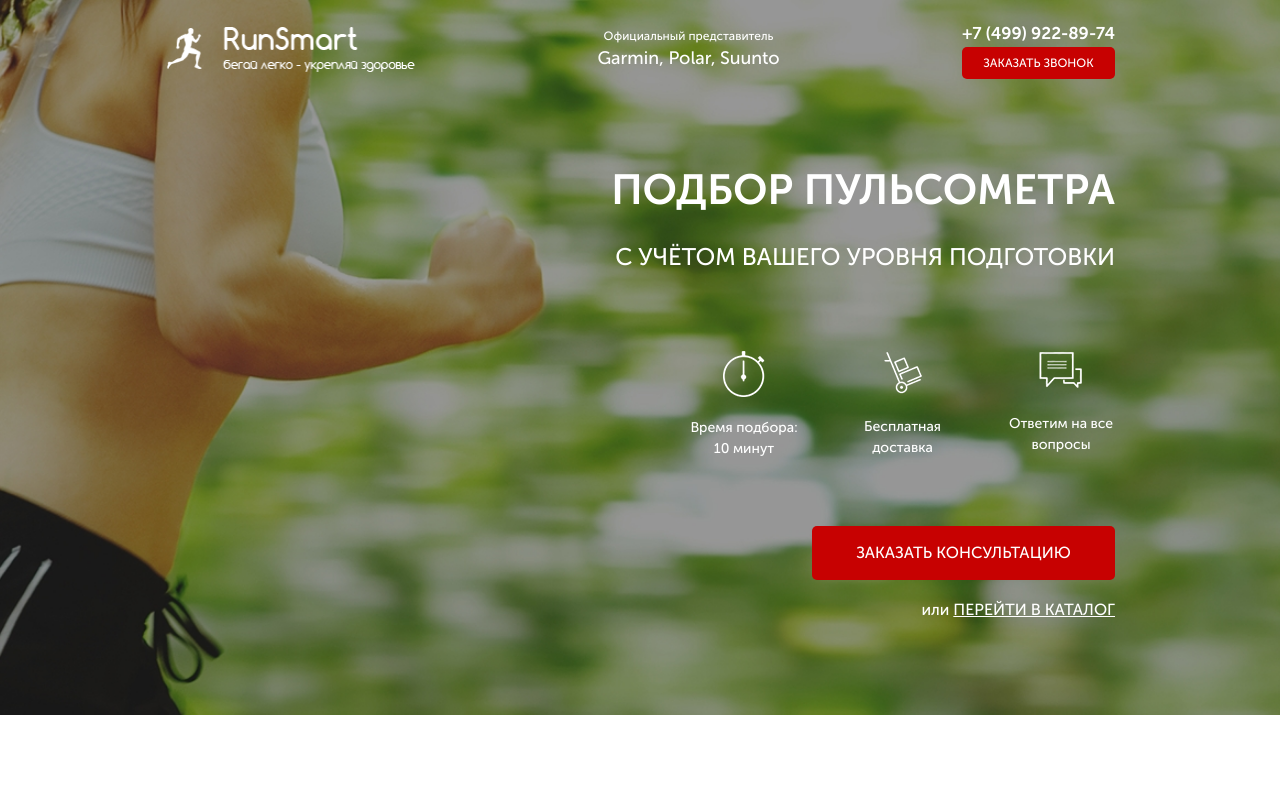
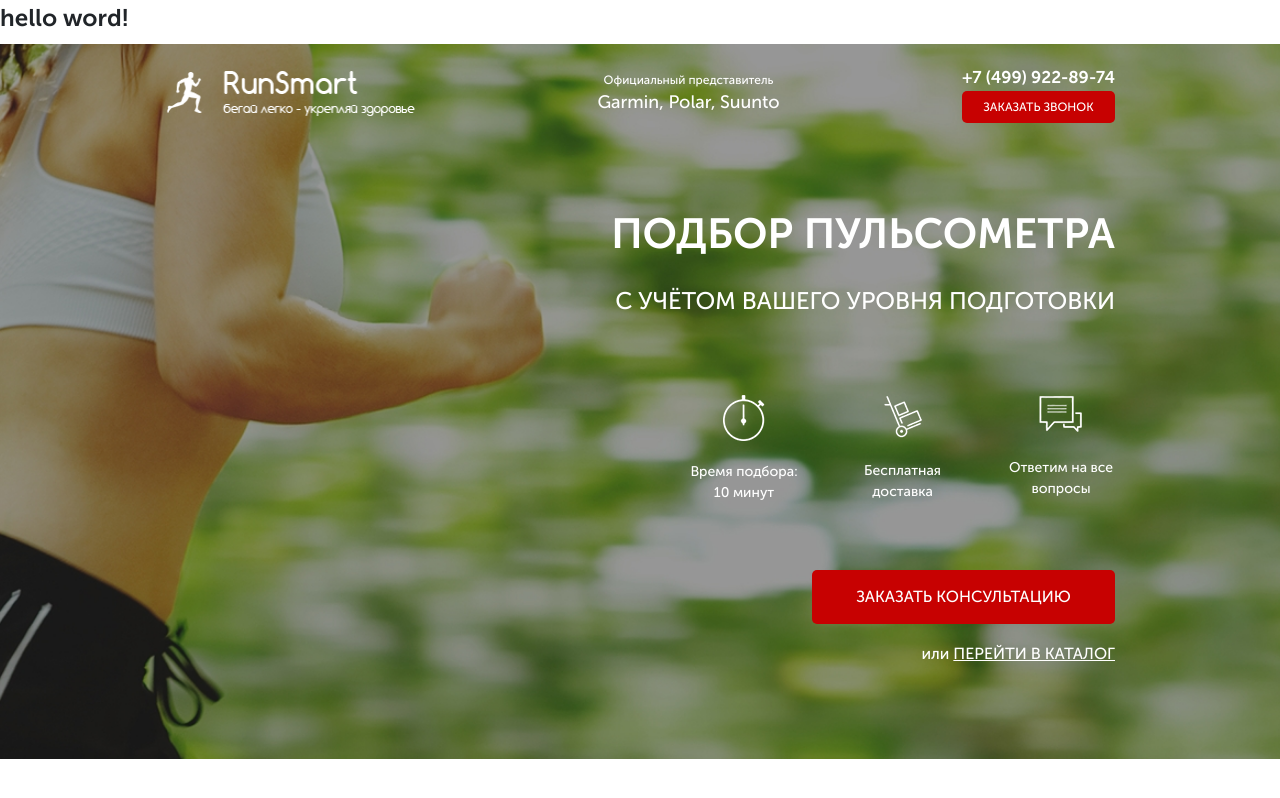
Before and after one commit to ketebayev95/sport, a website: page src/index.html in a window 1280 px wide. Drawn offline with Linux system fonts and the light colour scheme.

Commit message:
test git

```diff
--- a/src/index.html
+++ b/src/index.html
@@ -10,6 +10,7 @@
     <link rel="stylesheet" href="css/style.min.css">
 </head>
 <body>
+    <h2>hello word!</h2>
     <div class="promo">
         <div class="container">
             <header class="header">
```
